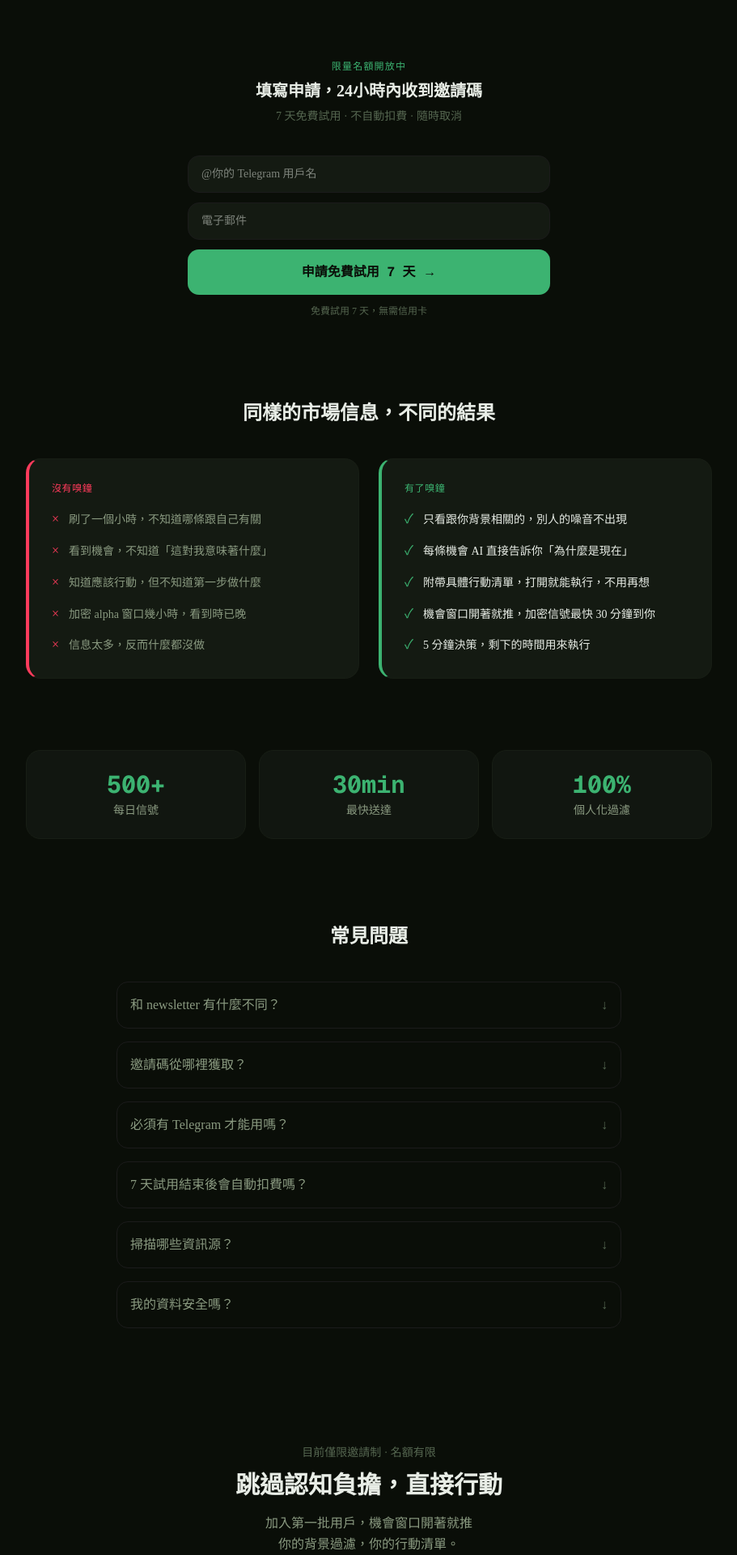
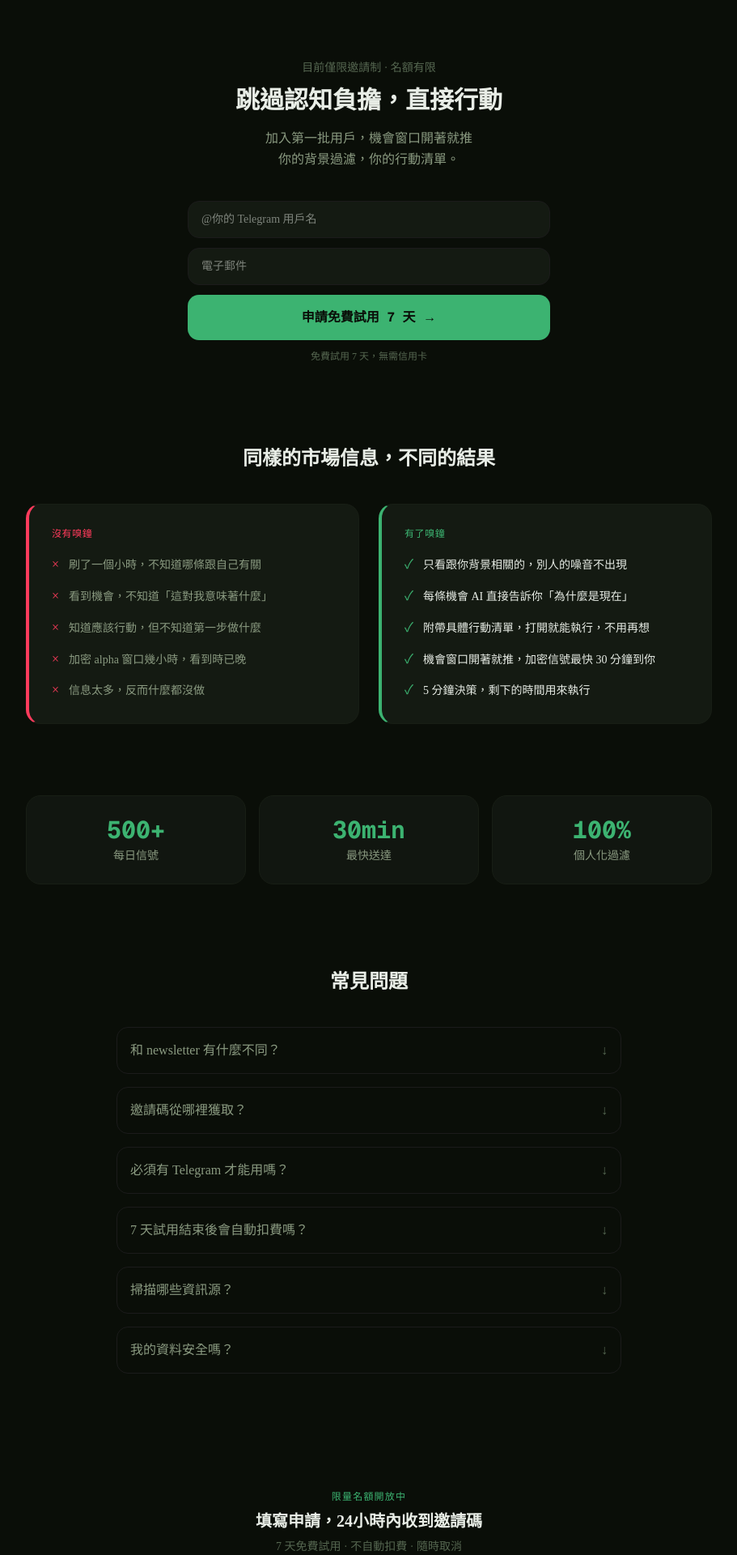
Before and after one commit to benjaminyanjd/flywheel-web, a Next.js app: page / in a window 1280 px wide. Shown: the part 1820-3740 px from the top of the page at 81% size, without its empty margins (184-1095 px from the left). Built offline with nearby package versions, Linux system fonts and the light colour scheme; no server answers; the database is empty.

Commit message:
Swap middle Waitlist and bottom CTA copy in landing page

```diff
--- a/components/landing-content.tsx
+++ b/components/landing-content.tsx
@@ -369,14 +369,10 @@ export default function LandingContent({ userCount, waitlistCount, quotaTotal }:
 
       {/* ── Waitlist Form Section ── */}
       <section className="max-w-xl mx-auto px-6 py-12 text-center">
-        <p className="text-xs font-mono uppercase tracking-widest mb-2" style={{ color: "var(--signal)" }}>
-          {lang === "zh" ? "限量名額開放中" : "Limited spots available"}
-        </p>
-        <h3 className="text-xl font-bold mb-2" style={{ color: "var(--text-primary)" }}>
-          {lang === "zh" ? "填寫申請，24小時內收到邀請碼" : "Apply now, receive invite code within 24h"}
-        </h3>
-        <p className="text-sm mb-8" style={{ color: "var(--text-muted)" }}>
-          {lang === "zh" ? "7 天免費試用 · 不自動扣費 · 隨時取消" : "7-day free trial · No auto-charge · Cancel anytime"}
+        <p className="text-sm mb-3" style={{ color: "var(--text-muted)" }}>{t("landing_bottom_note")}</p>
+        <h3 className="text-3xl font-bold mb-4" style={{ color: "var(--text-primary)" }}>{t("landing_bottom_title")}</h3>
+        <p className="mb-8 whitespace-pre-line leading-relaxed" style={{ color: "var(--text-secondary)" }}>
+          {t("landing_bottom_desc")}
         </p>
         <div
           id="waitlist-form"
@@ -455,15 +451,18 @@ export default function LandingContent({ userCount, waitlistCount, quotaTotal }:
 
       {/* ── Bottom CTA ── */}
       <section className="max-w-2xl mx-auto px-6 py-20 text-center">
-        <p className="text-sm mb-3" style={{ color: "var(--text-muted)" }}>{t("landing_bottom_note")}</p>
-        <h2 className="text-3xl font-bold mb-4" style={{ color: "var(--text-primary)" }}>{t("landing_bottom_title")}</h2>
-        <p className="mb-8 whitespace-pre-line leading-relaxed" style={{ color: "var(--text-secondary)" }}>
-          {t("landing_bottom_desc")}
+        <p className="text-xs font-mono uppercase tracking-widest mb-2" style={{ color: "var(--signal)" }}>
+          {lang === "zh" ? "限量名額開放中" : "Limited spots available"}
+        </p>
+        <h2 className="text-xl font-bold mb-2" style={{ color: "var(--text-primary)" }}>
+          {lang === "zh" ? "填寫申請，24小時內收到邀請碼" : "Apply now, receive invite code within 24h"}
+        </h2>
+        <p className="text-sm mb-8" style={{ color: "var(--text-muted)" }}>
+          {lang === "zh" ? "7 天免費試用 · 不自動扣費 · 隨時取消" : "7-day free trial · No auto-charge · Cancel anytime"}
         </p>
         <div id="waitlist-form-bottom">
           <WaitlistForm />
         </div>
-        <p className="text-xs mt-4" style={{ color: "var(--text-muted)" }}>{t("landing_bottom_price")}</p>
       </section>
 
       {/* ── Footer ── */}
```
